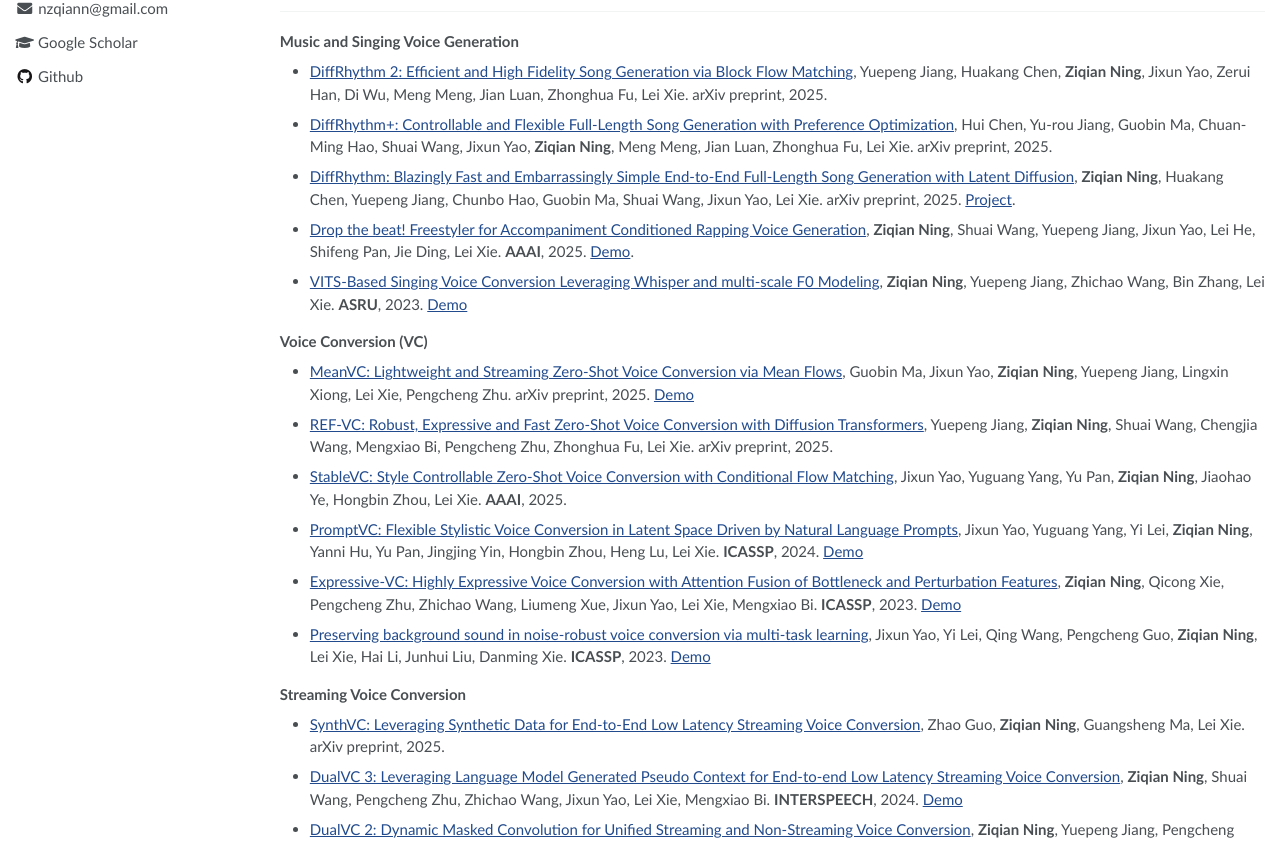
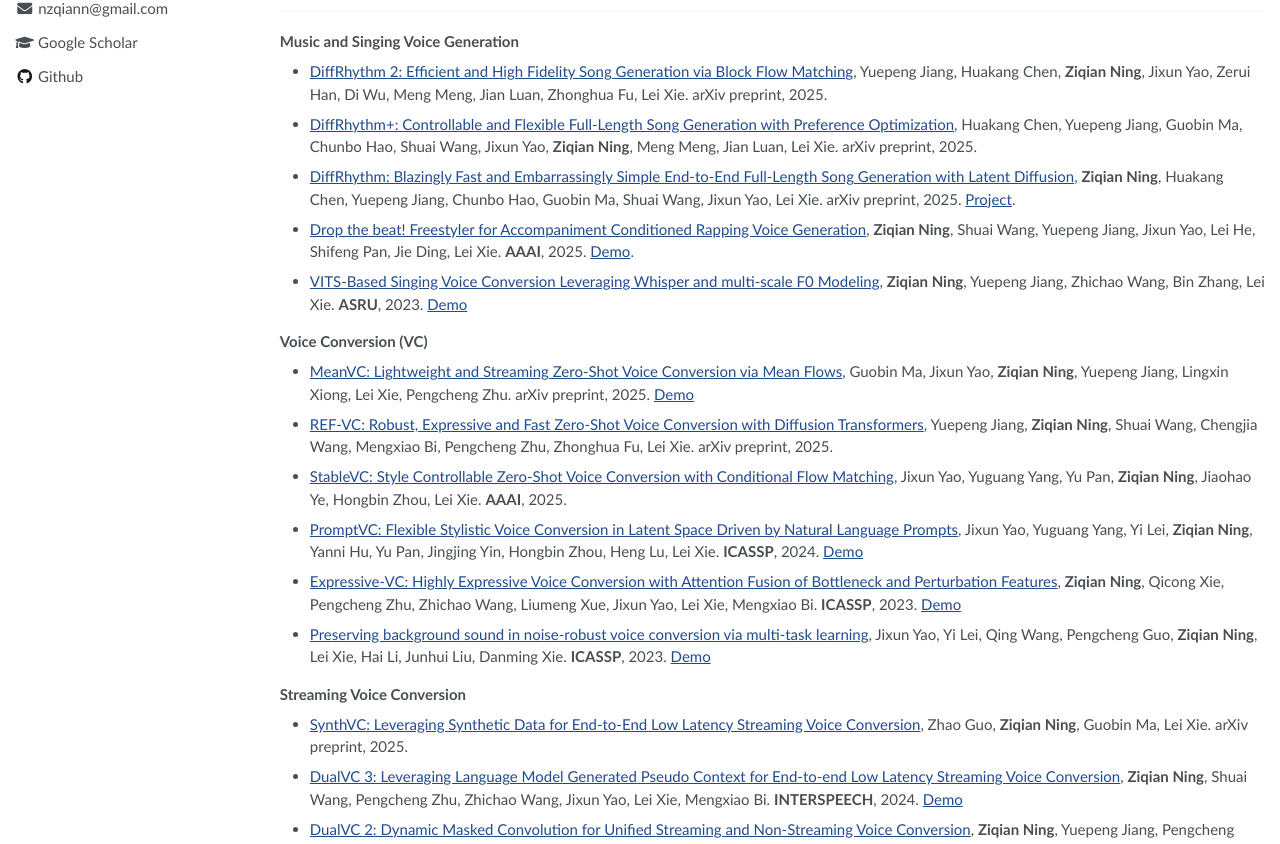
Before and after one commit to NZqian/NZqian.github.io, a Jekyll site: the page built from _pages/about.md, in a window 1280 px wide and 1400 px high. Shown: the part 477-1321 px from the top of the window. Built offline with Jekyll 4.4.1, drawn with Linux system fonts in a browser that asks for light colours.

Commit message:
Fix incorrect author names on recent papers.
Correct DiffRhythm+ and SynthVC author lists against arXiv metadata.

Co-authored-by: Cursor <cursoragent@cursor.com>

```diff
--- a/_pages/about.md
+++ b/_pages/about.md
@@ -62,7 +62,7 @@ His research focuses on generative AI for music and speech, including full-lengt
 
 - [DiffRhythm 2: Efficient and High Fidelity Song Generation via Block Flow Matching](https://arxiv.org/abs/2510.22950), Yuepeng Jiang, Huakang Chen, **Ziqian Ning**, Jixun Yao, Zerui Han, Di Wu, Meng Meng, Jian Luan, Zhonghua Fu, Lei Xie. arXiv preprint, 2025.
 
-- [DiffRhythm+: Controllable and Flexible Full-Length Song Generation with Preference Optimization](https://arxiv.org/abs/2507.12890), Hui Chen, Yu-rou Jiang, Guobin Ma, Chuan-Ming Hao, Shuai Wang, Jixun Yao, **Ziqian Ning**, Meng Meng, Jian Luan, Zhonghua Fu, Lei Xie. arXiv preprint, 2025.
+- [DiffRhythm+: Controllable and Flexible Full-Length Song Generation with Preference Optimization](https://arxiv.org/abs/2507.12890), Huakang Chen, Yuepeng Jiang, Guobin Ma, Chunbo Hao, Shuai Wang, Jixun Yao, **Ziqian Ning**, Meng Meng, Jian Luan, Lei Xie. arXiv preprint, 2025.
 
 - [DiffRhythm: Blazingly Fast and Embarrassingly Simple End-to-End Full-Length Song Generation with Latent Diffusion](https://arxiv.org/abs/2503.01183), **Ziqian Ning**, Huakang Chen, Yuepeng Jiang, Chunbo Hao, Guobin Ma, Shuai Wang, Jixun Yao, Lei Xie. arXiv preprint, 2025. [Project](https://nzqian.github.io/DiffRhythm/).
 
@@ -87,7 +87,7 @@ His research focuses on generative AI for music and speech, including full-lengt
 
 **Streaming Voice Conversion**
 
-- [SynthVC: Leveraging Synthetic Data for End-to-End Low Latency Streaming Voice Conversion](https://arxiv.org/abs/2510.09245), Zhao Guo, **Ziqian Ning**, Guangsheng Ma, Lei Xie. arXiv preprint, 2025.
+- [SynthVC: Leveraging Synthetic Data for End-to-End Low Latency Streaming Voice Conversion](https://arxiv.org/abs/2510.09245), Zhao Guo, **Ziqian Ning**, Guobin Ma, Lei Xie. arXiv preprint, 2025.
 
 - [DualVC 3: Leveraging Language Model Generated Pseudo Context for End-to-end Low Latency Streaming Voice Conversion](https://arxiv.org/pdf/2406.07846v1), **Ziqian Ning**, Shuai Wang, Pengcheng Zhu, Zhichao Wang, Jixun Yao, Lei Xie, Mengxiao Bi. **INTERSPEECH**, 2024. [Demo](https://dualvc.github.io/dualvc3/)
 
```
